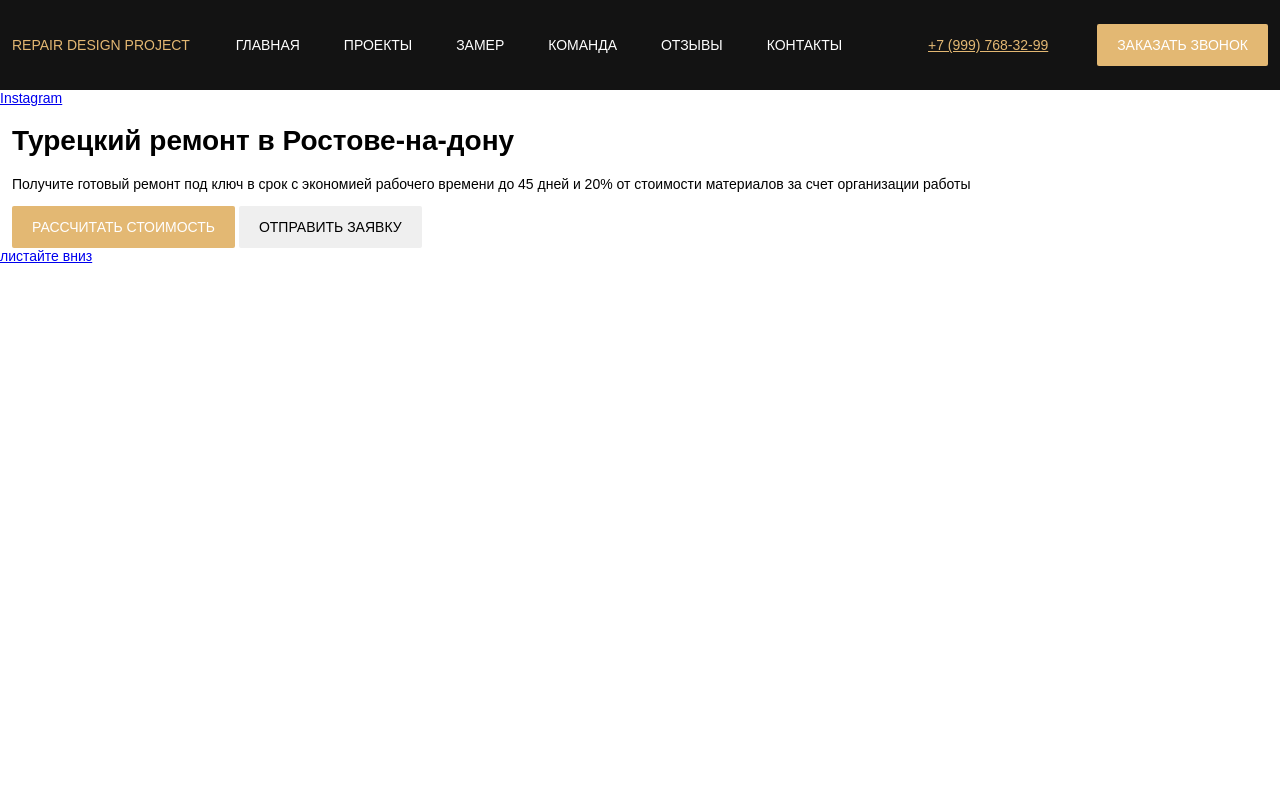
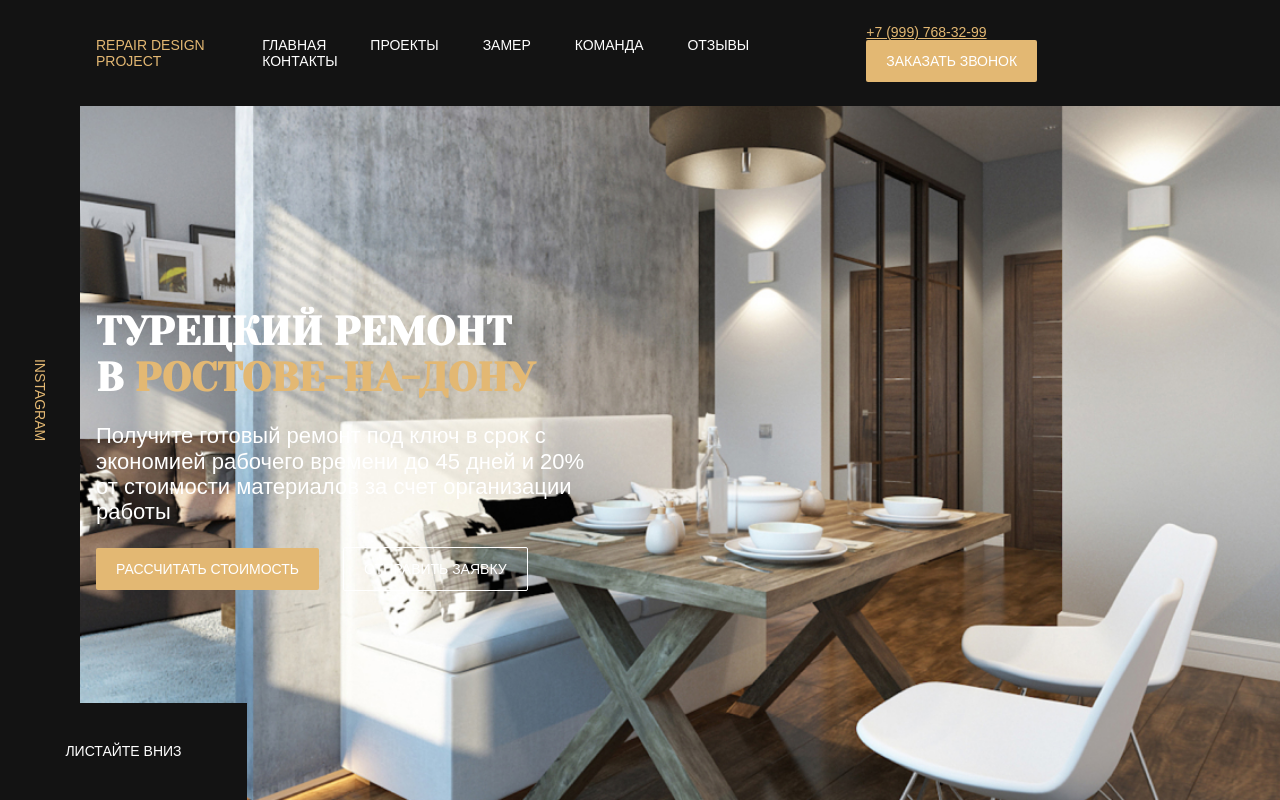
Before and after one commit to goslyan/projept, a website: page index.html in a window 1280 px wide. Drawn offline with Linux system fonts and the light colour scheme; a web font is replaced by a local one.

Commit message:
7 lesson

```diff
--- a/gulpfile.js
+++ b/gulpfile.js
@@ -1,6 +1,7 @@
 const {src, dest, watch} = require('gulp');
 const browserSync  = require('browser-sync').create();
 const sass = require('gulp-sass')(require('sass'));
+const autoprefixer = require('gulp-autoprefixer');
 
 // static server
  function bs() {
@@ -17,8 +18,11 @@ const sass = require('gulp-sass')(require('sass'));
 
 // Compile sass into CSS & auto-inject into browsers
  function serveSass() {
-    return src("./sass/*.sass")
+    return src("./sass/**/*.sass", "./sass/**/*.scss")
         .pipe(sass())
+        .pipe(autoprefixer({
+			cascade: false
+		}))
         .pipe(dest("./css"))
         .pipe(browserSync.stream());
 };
--- a/index.html
+++ b/index.html
@@ -4,8 +4,9 @@
     <meta charset="UTF-8">
     <meta http-equiv="X-UA-Compatible" content="IE=edge">
     <meta name="viewport" content="width=device-width, initial-scale=1.0">
+    <link href="https://fonts.googleapis.com/css2?family=Yeseva+One&display=swap" rel="stylesheet">
+    <link rel="stylesheet" href="css/style.css">
     <title>Document</title>
-    <link rel="stylesheet" href="css/style.css">
 </head>
 <body>
     <header class="header">
@@ -31,18 +32,20 @@
     </header>
     <main>
         <section class="hero">
-            <a href="#" class="instagram hero__instagram">Instagram</a>
-            <div class="hero__content">
-                <div class="container">
-                    <h1 class="title hero__title">Турецкий ремонт в Ростове-на-дону</h1>
+            <div class="instagram hero__instagram">
+                <a href="#" class="instagram__link">Instagram</a>
+            </div>
+            <div class="container">
+                <div class="hero__content">
+                    <h1 class="title hero__title">Турецкий ремонт в&nbsp;<span class="title--primary">Ростове-на-дону</span></h1>
                     <p class="hero__text">Получите готовый ремонт под ключ в срок с экономией рабочего времени до 45 дней и 20% от стоимости материалов за счет организации работы</p>
                     <button class="button hero__button button--primary">Рассчитать стоимость</button>
                     <button class="button hero__button button--outline">Отправить заявку</button>
                 </div>
-                <!-- /.container -->
+                <!--/.hero__content-->
             </div>
-            <!--/.hero__content-->
-            <a href="#" class="scroll-down">листайте вниз</a>
+            <!-- /.container -->
+            <a href="#" class="hero__scroll-down">листайте вниз</a>
         </section>
         <!--/.hero-->
     </main>
--- a/package.json
+++ b/package.json
@@ -10,6 +10,7 @@
   "license": "ISC",
   "devDependencies": {
     "gulp": "^4.0.2",
+    "gulp-autoprefixer": "^8.0.0",
     "gulp-sass": "^5.1.0",
     "node-sass": "^7.0.1",
     "sass": "^1.48.0"
--- /dev/null
+++ b/sass/_fonts.scss
@@ -0,0 +1,18 @@
+@font-face {
+    font-family: 'Futura Book';
+    src:
+    url('../fonts\futura\FuturaBookC.woff') format('woff'),
+    url('../fonts\futura\FuturaBookC.woff2') format('woff');
+    font-weight: normal;
+    font-style: normal;
+    font-display: wrap;
+}
+@font-face {
+    font-family: 'Futura Book';
+    src:
+    url('../fonts\futura\FuturaDemiC.woff') format('woff'),
+    url('../fonts\futura\FuturaDemiC.woff2') format('woff');
+    font-weight: normal;
+    font-style: normal;
+    font-display: wrap;
+}
--- a/sass/_grid.sass
+++ b/sass/_grid.sass
@@ -1,3 +1,4 @@
 .container
+    width: 85%
     max-width: 1256px
     margin: auto
--- a/sass/_interface.sass
+++ b/sass/_interface.sass
@@ -6,3 +6,7 @@
     &--primary
         background-color: $primary
         color: $light
+    &--outline
+        border: 1px solid #FFFFFF
+        background-color: transparent
+        color: $light
--- a/sass/style.sass
+++ b/sass/style.sass
@@ -1,9 +1,13 @@
+@import 'fonts'
 @import 'normalize'
 @import 'variables'
 @import 'interface'
 @import 'grid'
 @import 'templates/header'
+@import 'templates/hero'
 
+*, *:before, *:after
+    box-sizing: border-box
 body
-    font-family: sans-serif
+    font-family: 'Futura Book', sans-serif
     font-size: 14px
--- a/sass/templates/_header.sass
+++ b/sass/templates/_header.sass
@@ -1,4 +1,9 @@
 .header
+    position: fixed
+    left: 0
+    top: 0
+    width: 100%
+    z-index: 99
     background-color: $dark
     padding: 24px 0
 .menu
--- /dev/null
+++ b/sass/templates/_hero.sass
@@ -0,0 +1,52 @@
+.hero
+    position: relative
+    display: flex
+    flex-direction: column
+    justify-content: center
+    padding-top: 100px
+    background: $dark url('../img/hero-bg.jpg') no-repeat center / cover
+    height: 100vh
+    color: $light
+    &__content
+        max-width: 670px
+    &__text
+        font-size: 22px
+        max-width: 504px
+    &__button
+        margin-right: 20px
+    &__instagram
+        position: absolute
+        left: 0
+        top: 0
+        max-width: 80px
+        height: 100%
+    &__scroll-down
+        position: absolute
+        display: flex
+        justify-content: center
+        align-items: center
+        left: 0
+        bottom: 0
+        min-width: 247px
+        min-height: 97px
+        background-color: $dark
+        text-transform: uppercase
+        text-decoration: none
+        color: $light
+.instagram
+    display: flex
+    justify-content: center
+    align-items: center
+    background-color: $dark
+    &__link
+        text-transform: uppercase
+        text-decoration: none
+        color: $primary
+        transform: rotate(90deg)
+.title
+    margin: 0
+    font-family: 'Yeseva One', cursive
+    text-transform: uppercase
+    font-size: 40px
+    &--primary
+        color: $primary
```
Also changed, not shown: css/style.css, fonts/futura/FuturaBookC.woff (added), fonts/futura/FuturaBookC.woff2 (added), fonts/futura/FuturaDemiC.woff (added), fonts/futura/FuturaDemiC.woff2 (added), img/hero-bg.jpg (added), 1 other file.
